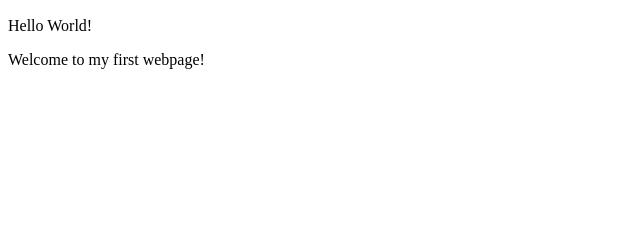
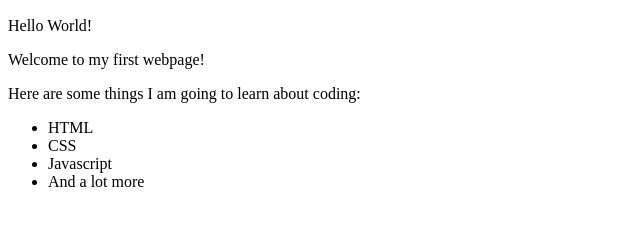
Before and after one commit to nickobrad/my-first-website, a plain HTML site: page my-first-website.html in a window 1280 px wide. Shown: the part 110-336 px from the top of the page, without its empty margins (0-640 px from the left). Drawn offline with Linux system fonts and the light colour scheme.

Commit message:
Add list elements

```diff
--- a/my-first-website.html
+++ b/my-first-website.html
@@ -9,5 +9,13 @@
 
     <p>Hello World!</p>
     <p>Welcome to my first webpage!</p>
+
+    <p>Here are some things I am going to learn about coding:</p>
+    <ul>
+      <li>HTML</li>
+      <li>CSS</li>
+      <li>Javascript</li>
+      <li>And a lot more</li>
+    </ul>
   </body>
 </html>
```
